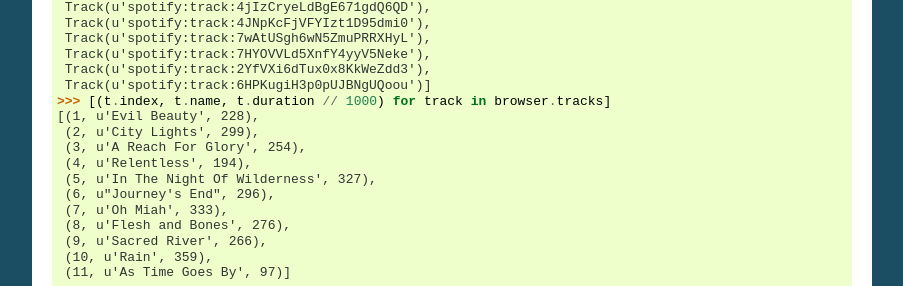
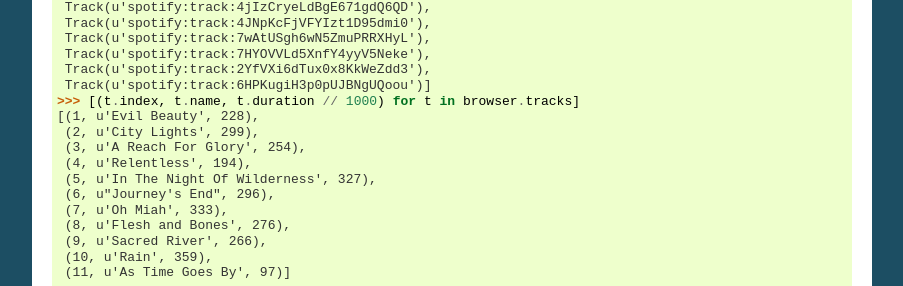
Before and after one commit to jodal/pyspotify, a Sphinx documentation site: the page built from docs/quickstart.rst, in a window 1280 px wide and 900 px high, scrolled down 3017 px. Shown: the part 166-452 px from the top of the window, without its empty margins (198-1101 px from the left). Built offline with Sphinx 7.4.7, drawn with Linux system fonts in a browser that asks for light colours.

Commit message:
docs: Fix error in example

```diff
--- a/docs/quickstart.rst
+++ b/docs/quickstart.rst
@@ -214,7 +214,7 @@ are in place with data as well::
      Track(u'spotify:track:7HYOVVLd5XnfY4yyV5Neke'),
      Track(u'spotify:track:2YfVXi6dTux0x8KkWeZdd3'),
      Track(u'spotify:track:6HPKugiH3p0pUJBNgUQoou')]
-    >>> [(t.index, t.name, t.duration // 1000) for track in browser.tracks]
+    >>> [(t.index, t.name, t.duration // 1000) for t in browser.tracks]
     [(1, u'Evil Beauty', 228),
      (2, u'City Lights', 299),
      (3, u'A Reach For Glory', 254),
```
